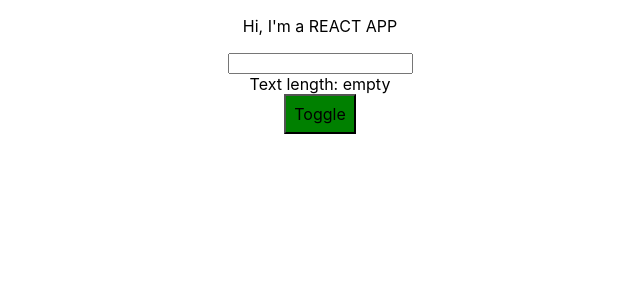
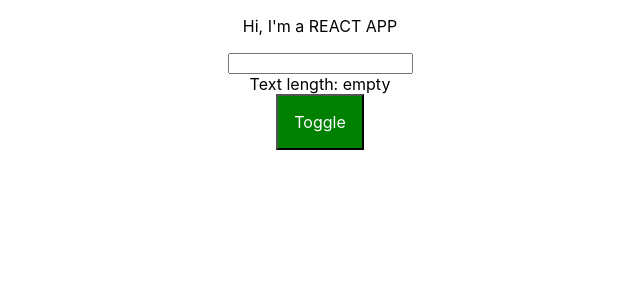
Before and after one commit to signalcat/reactUdemyMaxi, a React (Create React App) app: page / in a window 1280 px wide. Shown: the top 300 px of the page, without its empty margins (320-960 px from the left). Built offline with nearby package versions, Linux system fonts and the light colour scheme.

Commit message:
Add nested style and suedo selectors to buttons

```diff
--- a/src/App.js
+++ b/src/App.js
@@ -94,14 +94,8 @@
   }
 
   render() {
-    // Inline style
-    const style = {
-      backgroundColor: 'green',
-      font: 'inherit',
-      border: '1px soid blue',
-      padding: '8px',
-      cursor: 'pointer'
-    };
+    // Define the css class name for the toggle button
+    let btnClass = '';
 
     // Dynamically change class name
     let classes = [];
@@ -126,11 +120,10 @@
           })}
         </div>
       );
-      // Dynamically change the button color
-      style.backgroundColor = 'red';
+
+      // Change the class name after click
+      btnClass = styles.Red;
     }
-
-
 
     let components = null;
     components = (
@@ -153,7 +146,7 @@
         </input>
         <ValidationComponent len = {this.state.lenAlert}/>
         <button
-          style={style}
+          className={btnClass}
           onClick={this.toggleHandler}>Toggle</button>
         {persons}
         {components}
--- a/src/App.module.css
+++ b/src/App.module.css
@@ -9,3 +9,25 @@
 .bold {
   font-weight: bold;
 }
+
+.App button {
+    background-color: green;
+    font: inherit;
+    border: 1px soid blue;
+    padding: 16px;
+    color: white;
+}
+
+.App button:hover {
+  background-color: lightgreen;
+  color: black;
+}
+
+.App button.Red {
+  background-color: red;
+}
+
+.App button.Red:hover {
+  background-color: salmon;
+  color: black;
+}
```
